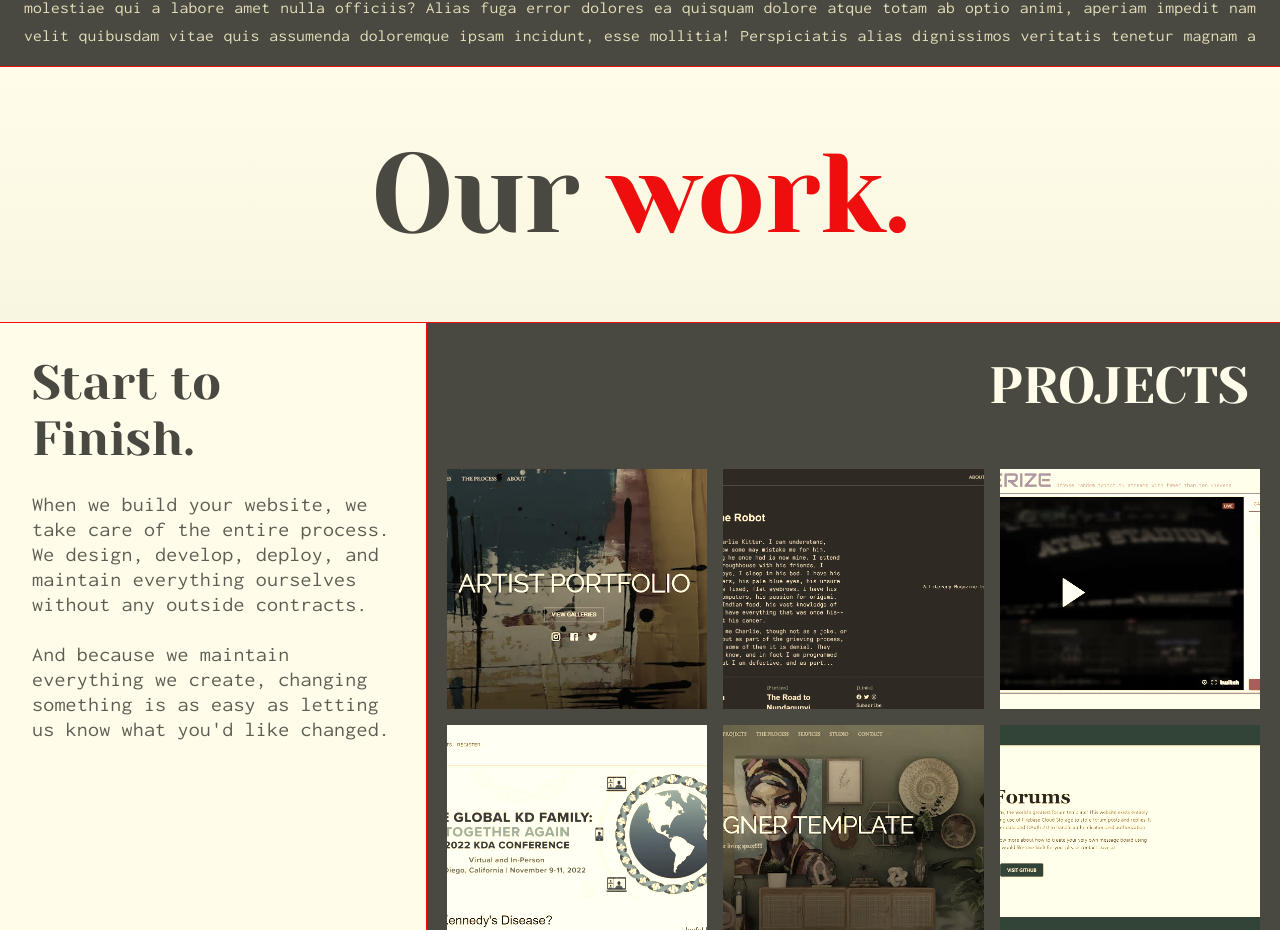
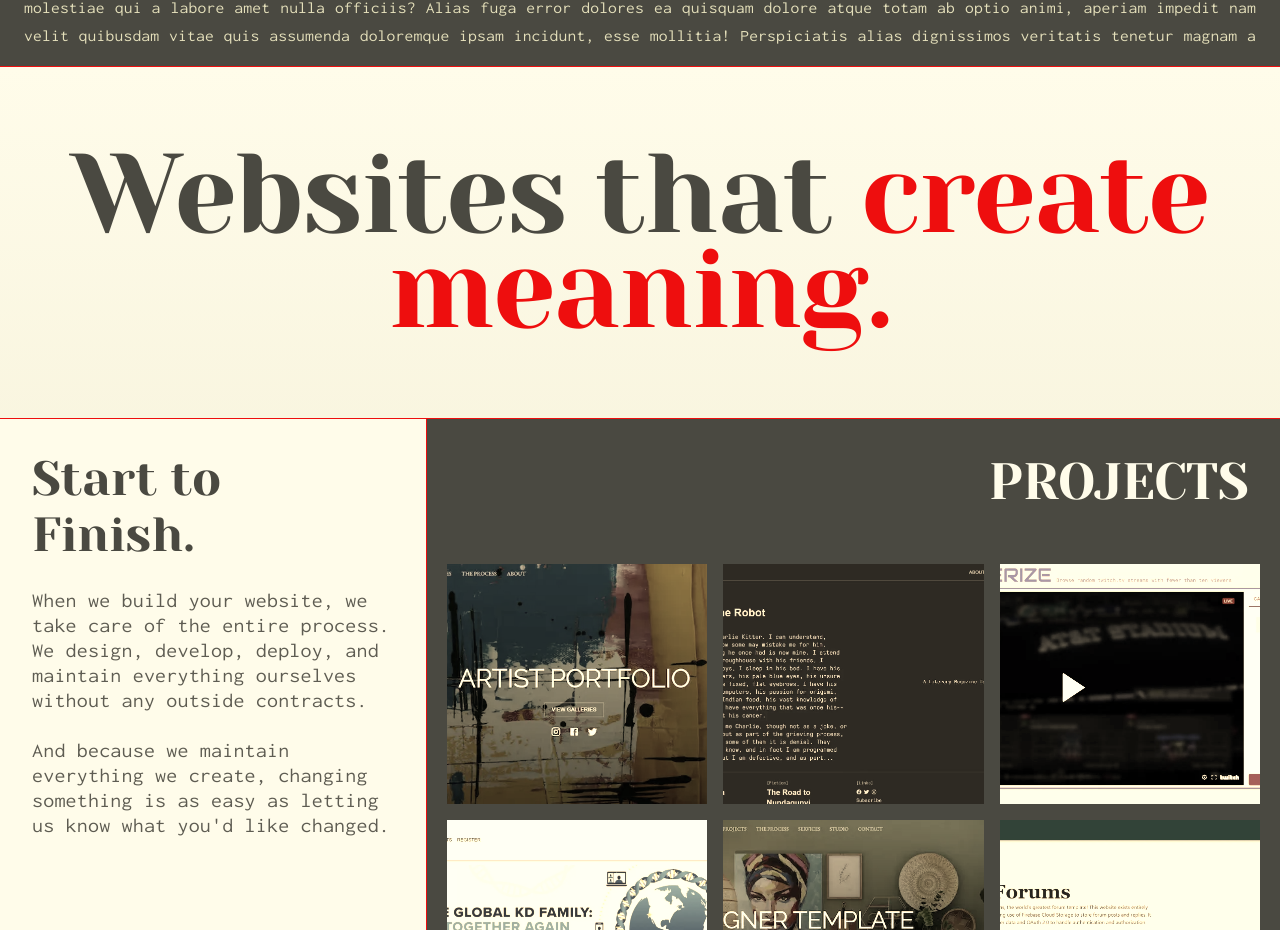
Before and after one commit to DaedalusFiction/fictionalweb, a React (Create React App) app: page / in a window 1280 px wide. Shown: the part 2298-3228 px from the top of the page. Built offline with nearby package versions, Linux system fonts and the light colour scheme.

Commit message:
changed header

```diff
--- a/src/components/Portfolio.js
+++ b/src/components/Portfolio.js
@@ -65,7 +65,8 @@ const Portfolio = () => {
                 >
                     <Container maxWidth="xl">
                         <Typography variant="h1" component="h2" align="center">
-                            Our <span className="text-accent">work.</span>
+                            Websites that{" "}
+                            <span className="text-accent">create meaning.</span>
                         </Typography>
                     </Container>
                 </Grid>
--- a/src/components/ProjectsShowcase.js
+++ b/src/components/ProjectsShowcase.js
@@ -1,7 +1,6 @@
 import { Typography } from "@mui/material";
 import { Box } from "@mui/system";
 import React from "react";
-import { primary } from "../themes/primary";
 import ProjectShowcase from "./ProjectShowcase";
 
 const ProjectsShowcase = ({ projects }) => {
```
